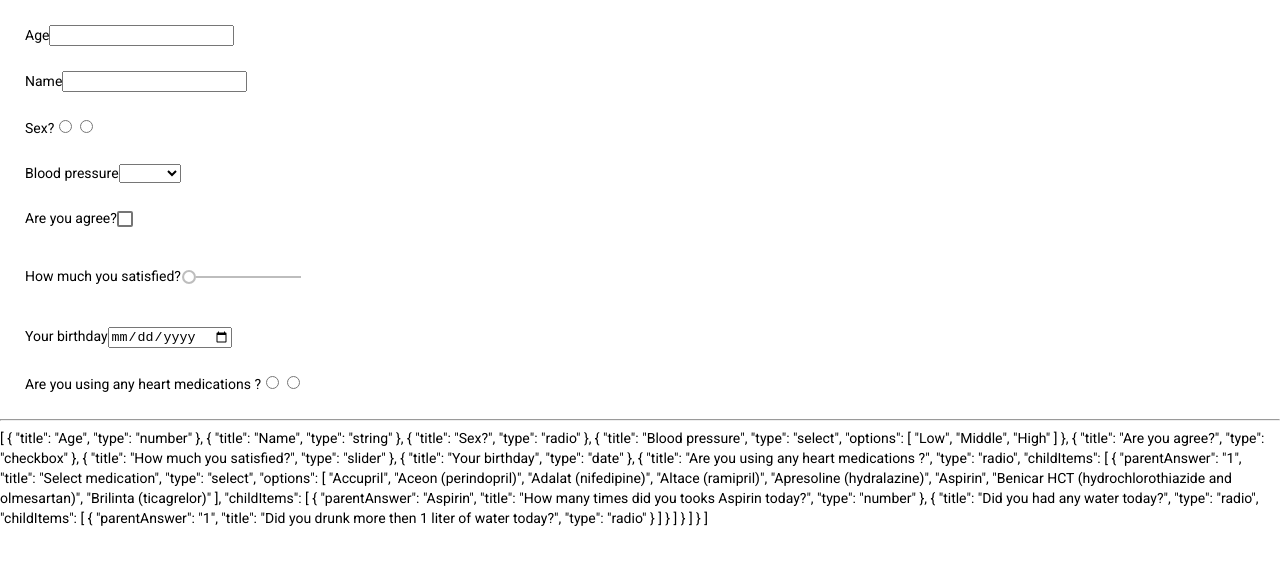
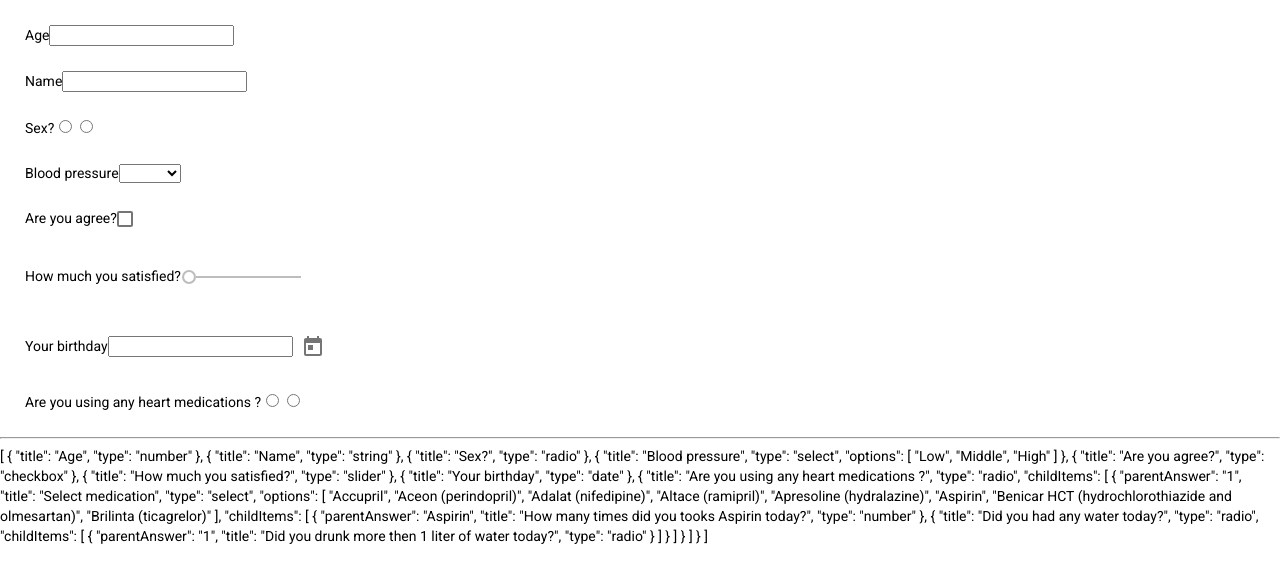
Before and after one commit to berlicon/clewmed, an Angular app: page / in a window 1280 px wide. Shown: the top 582 px of the page. Built offline with nearby package versions, Linux system fonts and the light colour scheme.

Commit message:
datepicker

```diff
--- a/src/app/questionnaire/questionnaire-item/questionnaire-item.component.html
+++ b/src/app/questionnaire/questionnaire-item/questionnaire-item.component.html
@@ -17,7 +17,12 @@
 
     <mat-slider  *ngIf="item.type == 'slider'" [(ngModel)]="item.value" min="1" max="100" step="1" value="50"></mat-slider>
 
-    <input type="date" *ngIf="item.type == 'date'" [(ngModel)]="item.value" class="input-date">
+    <!-- <input type="date" *ngIf="item.type == 'date'" [(ngModel)]="item.value" class="input-date">         -->
+    <ng-container *ngIf="item.type == 'date'">
+        <input matInput [matDatepicker]="picker" [(ngModel)]="item.value" class="input-date">
+        <mat-datepicker-toggle matSuffix [for]="picker"></mat-datepicker-toggle>
+        <mat-datepicker #picker></mat-datepicker>
+    </ng-container>
 
     <div *ngFor="let child of item.childItems" style="margin-left: 25px;">
         <app-questionnaire-item *ngIf="!child.parentAnswer || child.parentAnswer == item.value" [item]="child"></app-questionnaire-item>
--- a/src/app/questionnaire/questionnaire.module.ts
+++ b/src/app/questionnaire/questionnaire.module.ts
@@ -4,6 +4,8 @@
 import { BrowserAnimationsModule } from '@angular/platform-browser/animations';
 import { MatCheckboxModule } from '@angular/material/checkbox';
 import { MatSliderModule } from '@angular/material/slider';
+import { MatDatepickerModule } from '@angular/material/datepicker'
+import { MatNativeDateModule } from '@angular/material/core';
 import { QuestionnaireComponent } from './questionnaire/questionnaire.component';
 import { QuestionnaireItemComponent } from './questionnaire-item/questionnaire-item.component';
 
@@ -17,7 +19,9 @@
     FormsModule,
     BrowserAnimationsModule,
     MatCheckboxModule,
-    MatSliderModule
+    MatSliderModule,
+    MatDatepickerModule,
+    MatNativeDateModule
   ]
 })
 export class QuestionnaireModule { }
```
Also changed, not shown: 1 other file (tests, documents, lock files or other folders).
